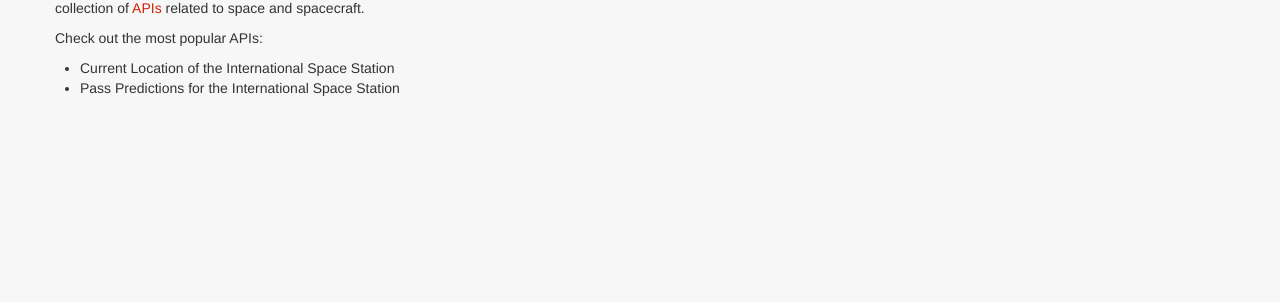
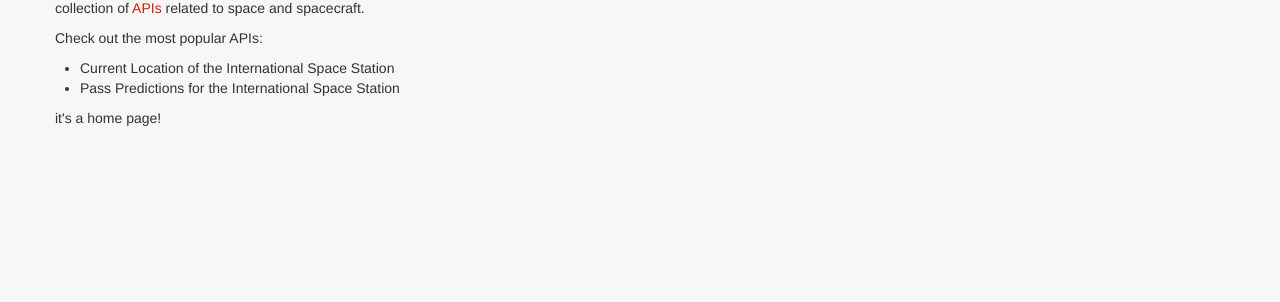
Before and after one commit to open-notify/open-notify.github.com, a Jekyll site: the page built from index.markdown, in a window 1280 px wide. Shown: the part 224-526 px from the top of the page. Built offline with Jekyll 4.4.1, drawn with Linux system fonts in a browser that asks for light colours.

Commit message:
jekyll testing

```diff
--- a/_layouts/default.html
+++ b/_layouts/default.html
@@ -24,6 +24,9 @@
  <div id="content">
   <div class="container"><div class="row"><div class="span8">
    {{ content }}
+    {% if page.url == '/' %}
+     it's a home page!
+    {% endif %}
   </div></div></div>
  </div>
 </div>
```
